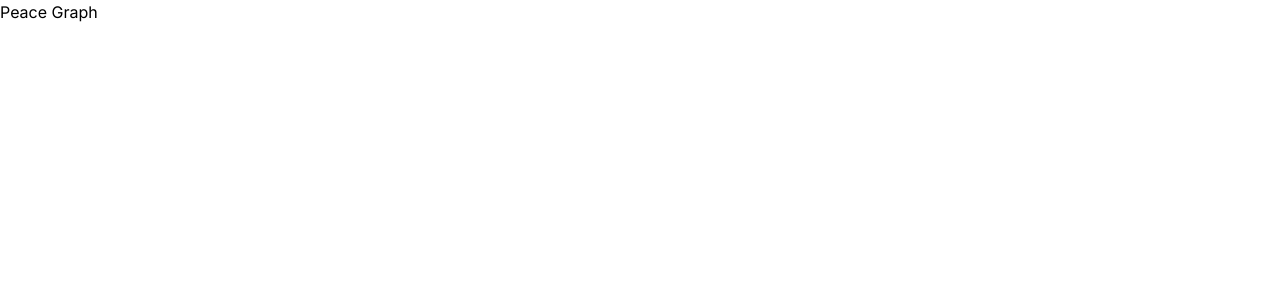
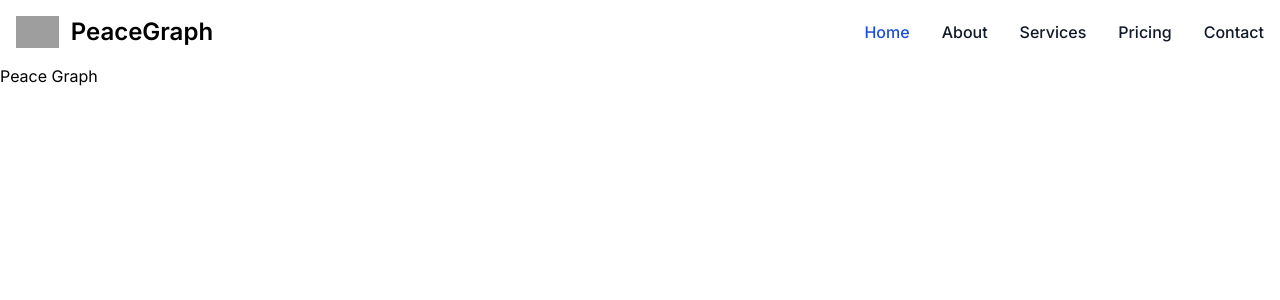
Before and after one commit to danifelse/peacegraph, a Next.js app: page / in a window 1280 px wide. Shown: the top 300 px of the page. Built offline with nearby package versions, Linux system fonts and the light colour scheme; grey boxes are pictures that could not be loaded.

Commit message:
create navbar component

```diff
--- a/src/app/page.tsx
+++ b/src/app/page.tsx
@@ -1,8 +1,10 @@
+import Navbar from "@/components/navbar";
 import Image from "next/image";
 
 export default function Home() {
   return (
     <div>
+      <Navbar />
       <h1>Peace Graph</h1>
     </div>
   );
--- /dev/null
+++ b/src/components/navbar.tsx
@@ -0,0 +1,98 @@
+"use client";
+
+import { useState } from "react";
+
+export default function Navbar() {
+  const [isOpen, setIsOpen] = useState(false);
+
+  return (
+    <nav className="bg-white border-gray-200 dark:bg-gray-900">
+      <div className="max-w-screen-xl flex flex-wrap items-center justify-between mx-auto p-4">
+        <a
+          href="https://flowbite.com/"
+          className="flex items-center space-x-3 rtl:space-x-reverse"
+        >
+          <img
+            src="https://flowbite.com/docs/images/logo.svg"
+            className="h-8"
+            alt="Flowbite Logo"
+          />
+          <span className="self-center text-2xl font-semibold whitespace-nowrap dark:text-white">
+            PeaceGraph
+          </span>
+        </a>
+        <button
+          data-collapse-toggle="navbar-default"
+          type="button"
+          className="inline-flex items-center p-2 w-10 h-10 justify-center text-sm text-gray-500 rounded-lg md:hidden hover:bg-gray-100 focus:outline-none focus:ring-2 focus:ring-gray-200 dark:text-gray-400 dark:hover:bg-gray-700 dark:focus:ring-gray-600"
+          onClick={() => setIsOpen(!isOpen)}
+        >
+          <span className="sr-only">Open main menu</span>
+          <svg
+            className="w-5 h-5"
+            aria-hidden="true"
+            xmlns="http://www.w3.org/2000/svg"
+            fill="none"
+            viewBox="0 0 17 14"
+          >
+            <path
+              stroke="currentColor"
+              strokeLinecap="round"
+              strokeLinejoin="round"
+              strokeWidth={2}
+              d="M1 1h15M1 7h15M1 13h15"
+            />
+          </svg>
+        </button>
+        <div
+          className={`${isOpen ? "block" : "hidden"} w-full md:block md:w-auto`}
+          id="navbar-default"
+        >
+          <ul className="font-medium flex flex-col p-4 md:p-0 mt-4 border border-gray-100 rounded-lg bg-gray-50 md:flex-row md:space-x-8 rtl:space-x-reverse md:mt-0 md:border-0 md:bg-white dark:bg-gray-800 md:dark:bg-gray-900 dark:border-gray-700">
+            <li>
+              <a
+                href="#"
+                className="block py-2 px-3 text-white bg-blue-700 rounded md:bg-transparent md:text-blue-700 md:p-0 dark:text-white md:dark:text-blue-500"
+                aria-current="page"
+              >
+                Home
+              </a>
+            </li>
+            <li>
+              <a
+                href="#"
+                className="block py-2 px-3 text-gray-900 rounded hover:bg-gray-100 md:hover:bg-transparent md:border-0 md:hover:text-blue-700 md:p-0 dark:text-white md:dark:hover:text-blue-500 dark:hover:bg-gray-700 dark:hover:text-white md:dark:hover:bg-transparent"
+              >
+                About
+              </a>
+            </li>
+            <li>
+              <a
+                href="#"
+                className="block py-2 px-3 text-gray-900 rounded hover:bg-gray-100 md:hover:bg-transparent md:border-0 md:hover:text-blue-700 md:p-0 dark:text-white md:dark:hover:text-blue-500 dark:hover:bg-gray-700 dark:hover:text-white md:dark:hover:bg-transparent"
+              >
+                Services
+              </a>
+            </li>
+            <li>
+              <a
+                href="#"
+                className="block py-2 px-3 text-gray-900 rounded hover:bg-gray-100 md:hover:bg-transparent md:border-0 md:hover:text-blue-700 md:p-0 dark:text-white md:dark:hover:text-blue-500 dark:hover:bg-gray-700 dark:hover:text-white md:dark:hover:bg-transparent"
+              >
+                Pricing
+              </a>
+            </li>
+            <li>
+              <a
+                href="#"
+                className="block py-2 px-3 text-gray-900 rounded hover:bg-gray-100 md:hover:bg-transparent md:border-0 md:hover:text-blue-700 md:p-0 dark:text-white md:dark:hover:text-blue-500 dark:hover:bg-gray-700 dark:hover:text-white md:dark:hover:bg-transparent"
+              >
+                Contact
+              </a>
+            </li>
+          </ul>
+        </div>
+      </div>
+    </nav>
+  );
+}
--- a/tailwind.config.ts
+++ b/tailwind.config.ts
@@ -1,12 +1,14 @@
 import type { Config } from 'tailwindcss'
 
 const config: Config = {
+  darkMode: 'class',
   content: [
     './src/pages/**/*.{js,ts,jsx,tsx,mdx}',
     './src/components/**/*.{js,ts,jsx,tsx,mdx}',
     './src/app/**/*.{js,ts,jsx,tsx,mdx}',
   ],
   theme: {
+
     extend: {
       backgroundImage: {
         'gradient-radial': 'radial-gradient(var(--tw-gradient-stops))',
```
